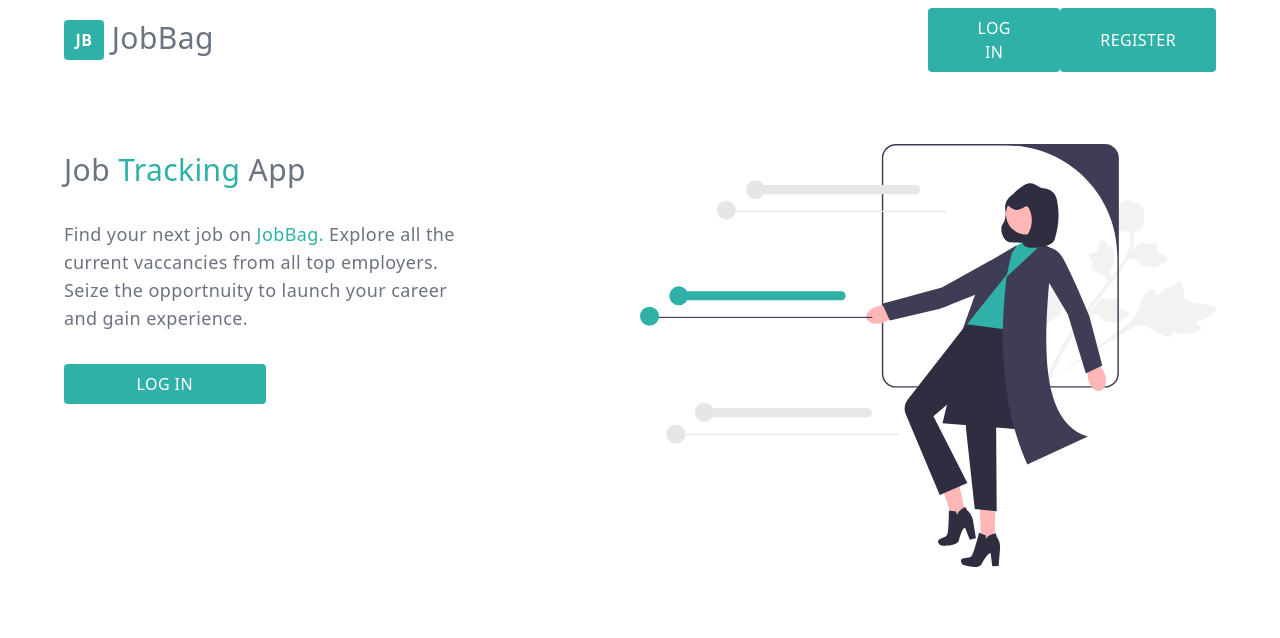
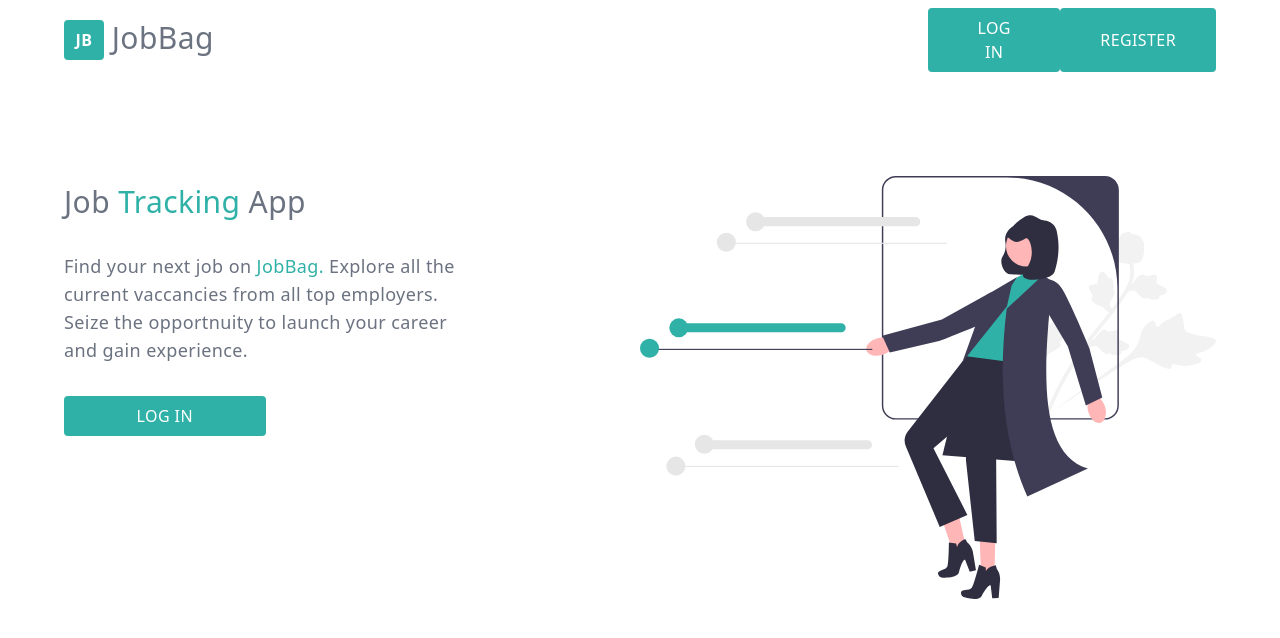
Before and after one commit to MainaMary/Job-app, a React (Vite) app in the folder frontend/: page / in a window 1280 px wide. Shown: the top 638 px of the page. Built offline with nearby package versions, Linux system fonts and the light colour scheme.

Commit message:
Fix margin

```diff
--- a/frontend/src/pages/HomePage.tsx
+++ b/frontend/src/pages/HomePage.tsx
@@ -4,7 +4,7 @@ import { Link } from "react-router-dom";
 
 const HomePage = () => {
   return (
-    <div className=" block md:flex  justify-between min-h-[calc(100% - 80px)] items-center mt-16">
+    <div className=" block md:flex  justify-between min-h-[calc(100% - 80px)] items-center mt-24">
       <div className="w-full md:w-1/2">
         <h1>
           Job <span className="text-primary-color">Tracking</span> App
```
